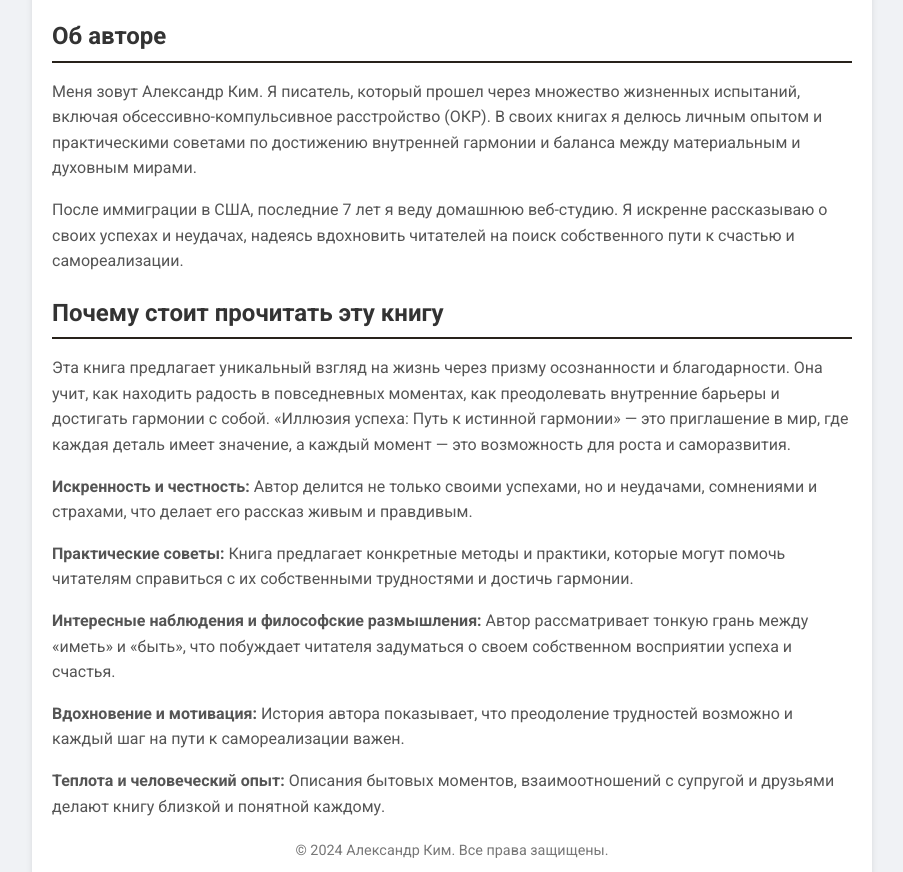
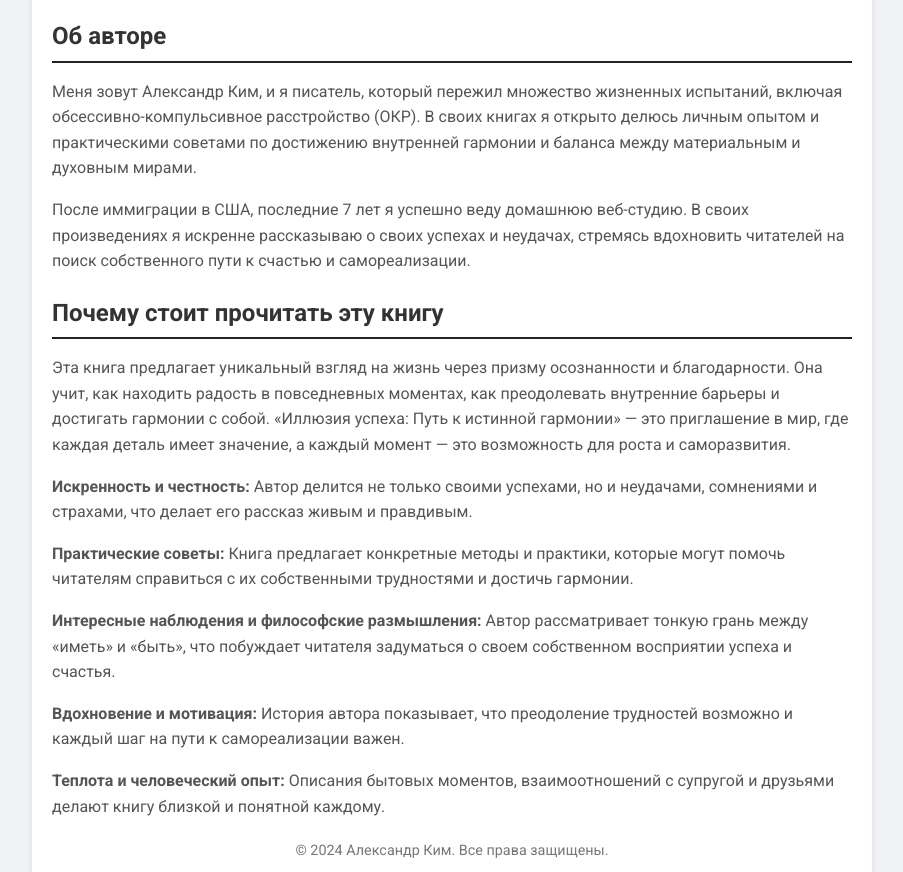
Before and after one commit to alex2kim4chee/book-presentation, a plain HTML site: page index.html in a window 1280 px wide. Shown: the part 3112-3984 px from the top of the page, without its empty margins (188-1091 px from the left). Drawn offline with Linux system fonts and the light colour scheme.

Commit message:
Update index.html

```diff
--- a/index.html
+++ b/index.html
@@ -214,10 +214,10 @@
         <div class="section">
             <h2 class="section-title">Об авторе</h2>
             <p class="section-content">
-                Меня зовут Александр Ким. Я писатель, который прошел через множество жизненных испытаний, включая обсессивно-компульсивное расстройство (ОКР). В своих книгах я делюсь личным опытом и практическими советами по достижению внутренней гармонии и баланса между материальным и духовным мирами.
+                Меня зовут Александр Ким, и я писатель, который пережил множество жизненных испытаний, включая обсессивно-компульсивное расстройство (ОКР). В своих книгах я открыто делюсь личным опытом и практическими советами по достижению внутренней гармонии и баланса между материальным и духовным мирами.
             </p>
             <p class="section-content">
-                После иммиграции в США, последние 7 лет я веду домашнюю веб-студию. Я искренне рассказываю о своих успехах и неудачах, надеясь вдохновить читателей на поиск собственного пути к счастью и самореализации.
+                После иммиграции в США, последние 7 лет я успешно веду домашнюю веб-студию. В своих произведениях я искренне рассказываю о своих успехах и неудачах, стремясь вдохновить читателей на поиск собственного пути к счастью и самореализации.
             </p>
         </div>
 
```
